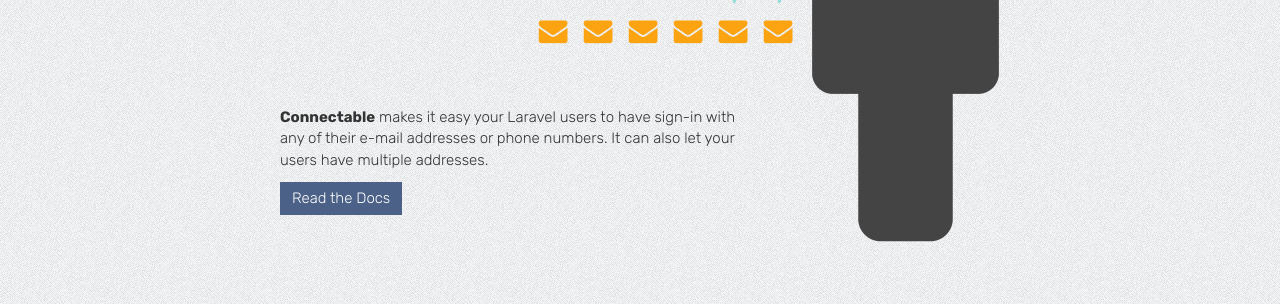
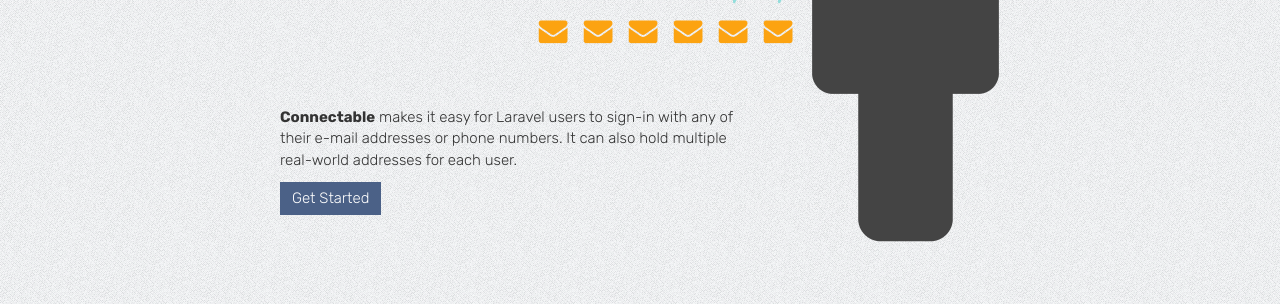
Before and after one commit to gridprinciples/contactable, a Jekyll site: the page built from index.html, in a window 1280 px wide. Shown: the part 508-812 px from the top of the page. Built offline with Jekyll 4.4.1, drawn with Linux system fonts in a browser that asks for light colours.

Commit message:
Homepage wording

```diff
--- a/index.html
+++ b/index.html
@@ -5,7 +5,7 @@ layout: default
 <div class="container">
     <div class="infographic">
         <h2>One user,<br><strong>many points of contact.</strong></h2>
-        <p><strong class="logo">Connectable</strong> makes it easy your Laravel users to have sign-in with any of their e-mail addresses or phone numbers.  It can also let your users have multiple addresses.</p>
-        <p><a href="/install" class="btn btn-primary">Read the Docs</a></p>
+        <p><strong class="logo">Connectable</strong> makes it easy for Laravel users to sign-in with any of their e-mail addresses or phone numbers.  It can also hold multiple real-world addresses for each user.</p>
+        <p><a href="/install" class="btn btn-primary">Get Started</a></p>
     </div>
 </div>
```
